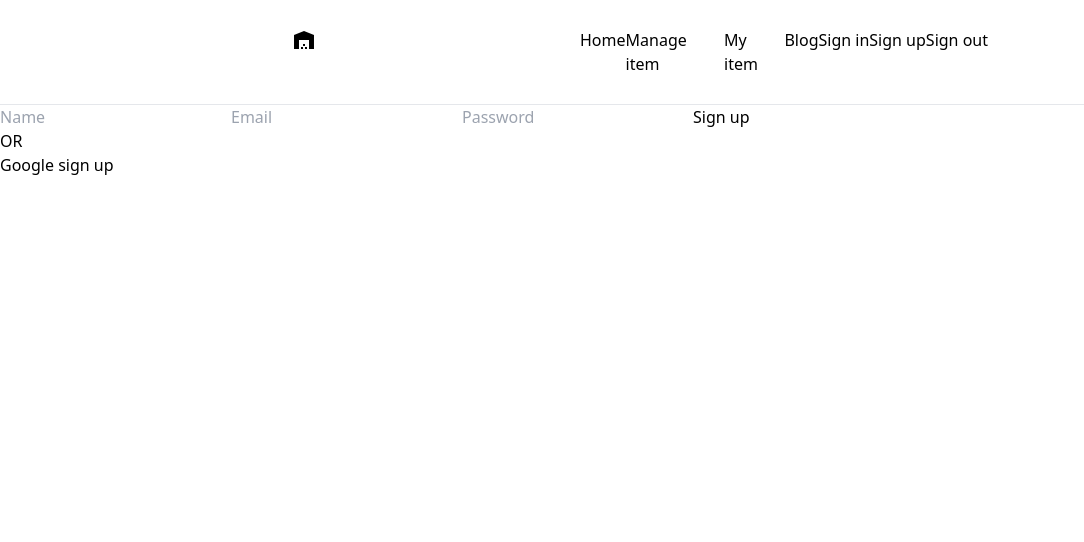
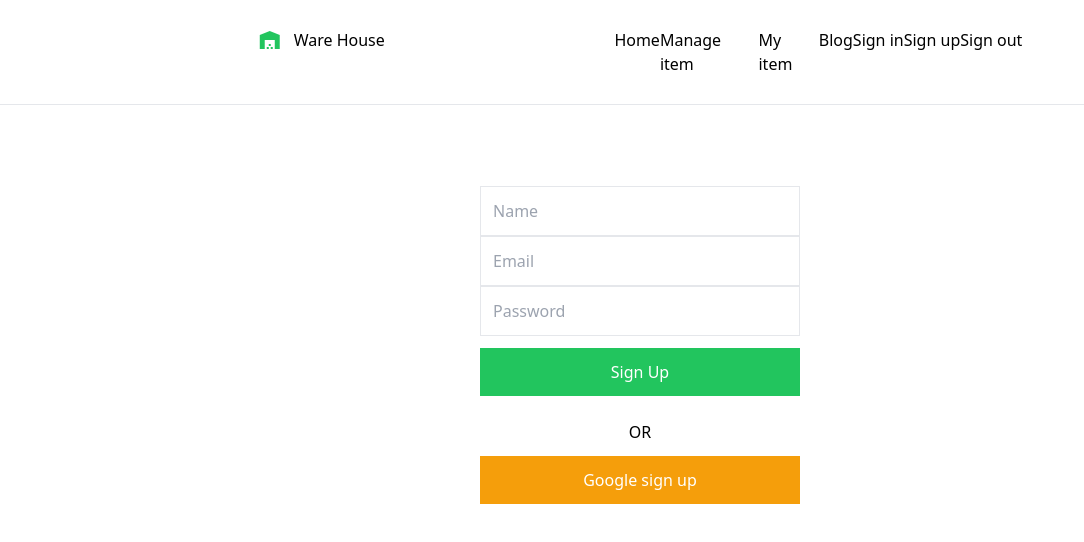
Before and after one commit to SadikHasanRafi/warehouse-management, a React (Create React App) app: page /signup in a window 1280 px wide. Shown: the top 542 px of the page, without its empty margins (0-1084 px from the left). Built offline with nearby package versions, Linux system fonts and the light colour scheme.

Commit message:
sign in page, sign out page organized

```diff
--- a/src/Components/Header/Header.js
+++ b/src/Components/Header/Header.js
@@ -7,7 +7,7 @@ const Header = () => {
         <div>
             <nav className='flex justify-evenly p-7'>
                 {/* logo */}
-                <li className='list-none'><Link to='/'> <span className="material-icons ">warehouse</span> </Link></li>
+                <Link to='/'><li className='flex items-center list-none'> <span className="material-icons mr-3 text-green-500">warehouse</span>Ware House</li></Link>
 
 
                 <ul className='flex justify-evenly w-4/12'>
--- a/src/Components/ManageItem/ManageItem.js
+++ b/src/Components/ManageItem/ManageItem.js
@@ -8,10 +8,10 @@ import Products from '../Products/Products';
 const ManageItem = () => {
 
     return (
-        <div>
-            <h1>This is manage item page</h1>
-            <Link to='/additem'><input type="button" value="Add product" /></Link>
+        <div className='flex justify-center flex-col items-center' style={{height: "80vh"}}>
+            <h1 className='text-center text-2xl mt-8 mb-5'>Manage Items</h1>
             <Products></Products>
+            <Link to='/additem'><input type="button" value="Add product" className='mt-10 p-3 px-5 bg-green-500 text-white' /></Link>
         </div>
     );
 };
--- a/src/Components/SignIn/SignIn.js
+++ b/src/Components/SignIn/SignIn.js
@@ -3,10 +3,10 @@ import React from 'react';
 const SignIn = () => {
     return (
         <div className='flex flex-col justify-center items-center' style={{height: "60vh"}}>
-            <input type="email" placeholder='Email'  className='w-3/12'/>
-            <input type="password" placeholder='Password'  className='w-3/12'/>
-            <input type="button" className='bg-green-500 p-2 w-3/12' value="Sign in" />
-            <input type="button" className='bg-green-500 p-2 w-3/12' value="Sign in by Google" />
+            <input type="email" placeholder='Email'  className='p-3 border w-3/12'/>
+            <input type="password" placeholder='Password'  className='p-3 border w-3/12'/>
+            <input type="button" className='m-3 bg-green-500 p-3 text-white w-3/12' value="Sign in" />
+            <input type="button" className='bg-amber-500 p-3 text-white w-3/12' value="Sign in by Google" />
         </div>
     );
 };
--- a/src/Components/SignUp/SignUp.js
+++ b/src/Components/SignUp/SignUp.js
@@ -3,15 +3,15 @@ import { Link } from 'react-router-dom';
 
 const SignUp = () => {
     return (
-        <div>
-            <input type="text" placeholder='Name'/>
-            <input type="email" placeholder='Email' />
-            <input type="password" placeholder='Password' />
-            <input type="button" value="Sign up" />
+        <div className='flex flex-col justify-center items-center' style={{height: "60vh"}}>
+            <input type="text" placeholder='Name' className='p-3 border w-3/12'/>
+            <input type="email" placeholder='Email' className='p-3 border w-3/12' />
+            <input type="password" placeholder='Password' className='p-3 border w-3/12'/>
+            <input type="button" className='m-3 bg-green-500 p-3 text-white w-3/12' value="Sign Up" />
 
-            <p>OR</p>
+            <p className='m-3'>OR</p>
 
-            <input type="button" value='Google sign up' />
+            <input type="button" value='Google sign up' className='bg-amber-500 p-3 text-white w-3/12'/>
 
         </div>
     );
```
Also changed, not shown: src/Components/Home/Home.js (+0 -13 lines).
